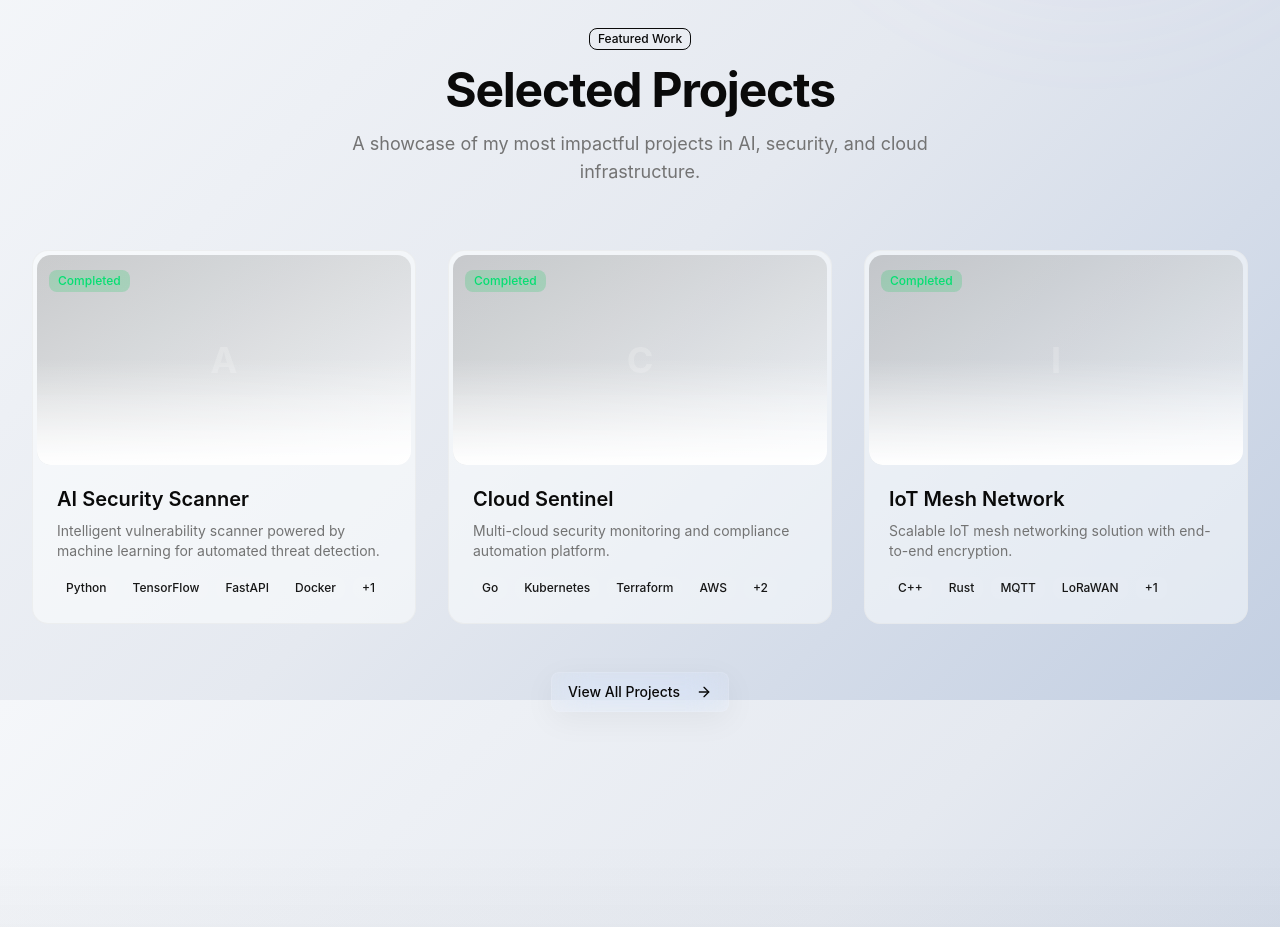
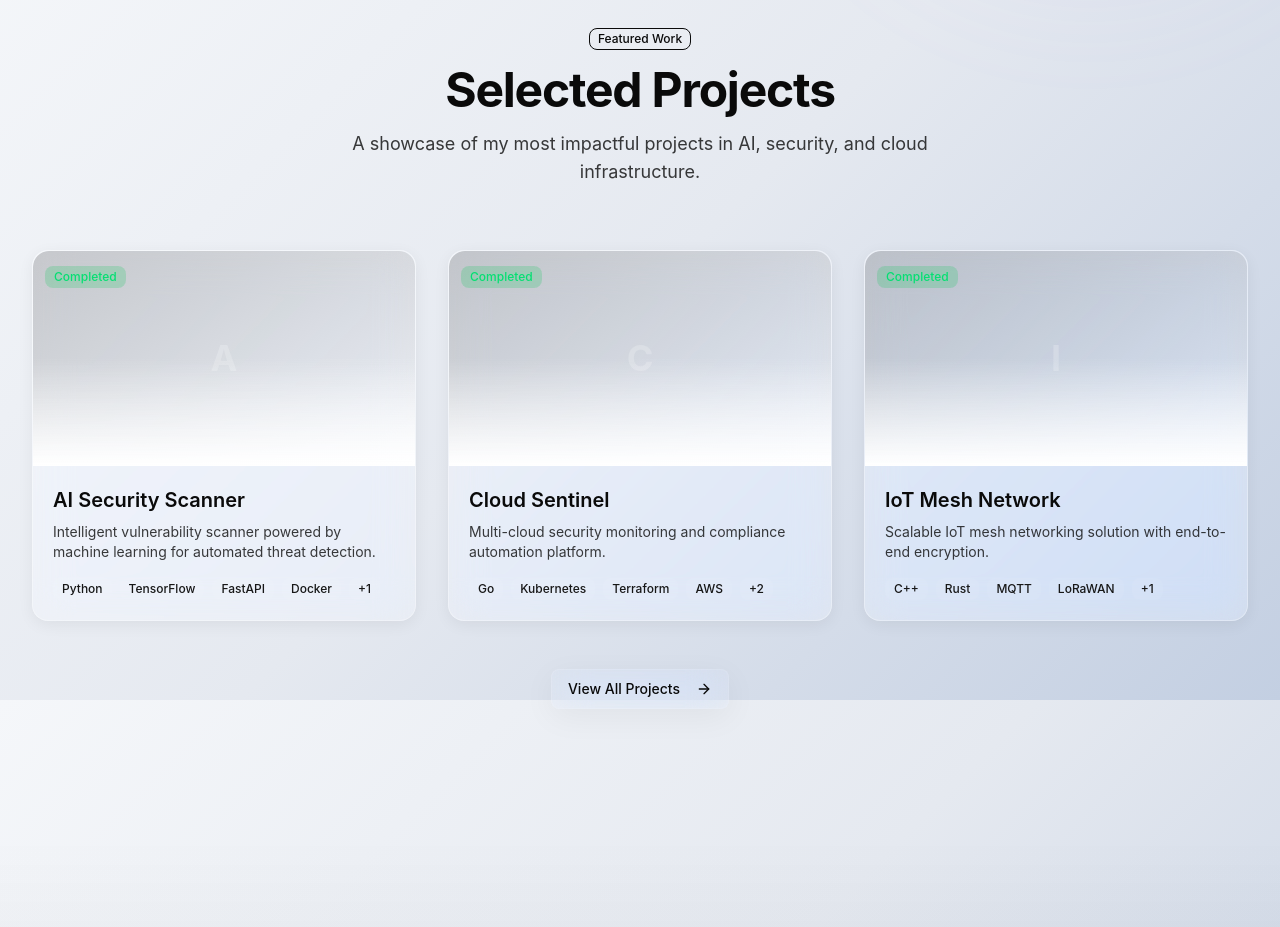
Before and after one commit to modhu-cps/modhu-protfoli, a Next.js app: page / in a window 1280 px wide. Shown: the part 900-1827 px from the top of the page. Built offline with nearby package versions, Linux system fonts and the light colour scheme.

Commit message:
Update featured-projects.tsx

```diff
--- a/components/sections/featured-projects.tsx
+++ b/components/sections/featured-projects.tsx
@@ -27,7 +27,7 @@ export function FeaturedProjects() {
           <h2 className="text-3xl font-bold tracking-tight text-foreground sm:text-4xl lg:text-5xl">
             Selected Projects
           </h2>
-          <p className="mt-4 max-w-2xl text-lg text-muted-foreground">
+          <p className="mt-4 max-w-2xl text-lg text-foreground/80">
             A showcase of my most impactful projects in AI, security, and cloud infrastructure.
           </p>
         </motion.div>
@@ -43,9 +43,9 @@ export function FeaturedProjects() {
               transition={{ duration: 0.5, delay: index * 0.1 }}
               className="group"
             >
-              <div className="relative overflow-hidden rounded-2xl border border-border/50 bg-card/50 p-1 transition-all duration-500 hover:border-primary/50 hover:shadow-xl hover:shadow-primary/5">
+              <div className="glass card-3d gradient-border-thick overflow-hidden rounded-2xl transition-all duration-300 hover:shadow-[0_0_20px_rgba(139,92,246,0.2)] dark:hover:shadow-[0_0_20px_rgba(139,92,246,0.3)]">
                 {/* Project image */}
-                <div className="relative aspect-video overflow-hidden rounded-xl bg-gradient-to-br from-primary/20 to-accent/20">
+                <div className="relative aspect-video overflow-hidden rounded-t-2xl bg-gradient-to-br from-primary/20 to-accent/20">
                   <div className="absolute inset-0 flex items-center justify-center">
                     <div className="text-4xl font-bold text-white/20">{project.title.charAt(0)}</div>
                   </div>
@@ -101,7 +101,7 @@ export function FeaturedProjects() {
                   <h3 className="text-xl font-semibold text-foreground transition-colors group-hover:text-primary">
                     {project.title}
                   </h3>
-                  <p className="mt-2 text-sm text-muted-foreground line-clamp-2">
+                  <p className="mt-2 text-sm text-foreground/80 line-clamp-2">
                     {project.description}
                   </p>
 
@@ -133,7 +133,11 @@ export function FeaturedProjects() {
           className="mt-12 flex justify-center"
         >
           <Link href="/projects">
-            <Button variant="outline" size="lg" className="group bg-white/5 border-white/10">
+            <Button
+              variant="outline"
+              size="lg"
+              className="group bg-white/5 border-white/10 hover:bg-white/10 hover:border-primary/30 hover:shadow-[0_0_15px_rgba(139,92,246,0.2)] transition-all duration-300"
+            >
               View All Projects
               <ArrowRight className="ml-2 h-4 w-4 transition-transform group-hover:translate-x-1" />
             </Button>
@@ -142,4 +146,4 @@ export function FeaturedProjects() {
       </div>
     </section>
   );
-      }
+}
```
